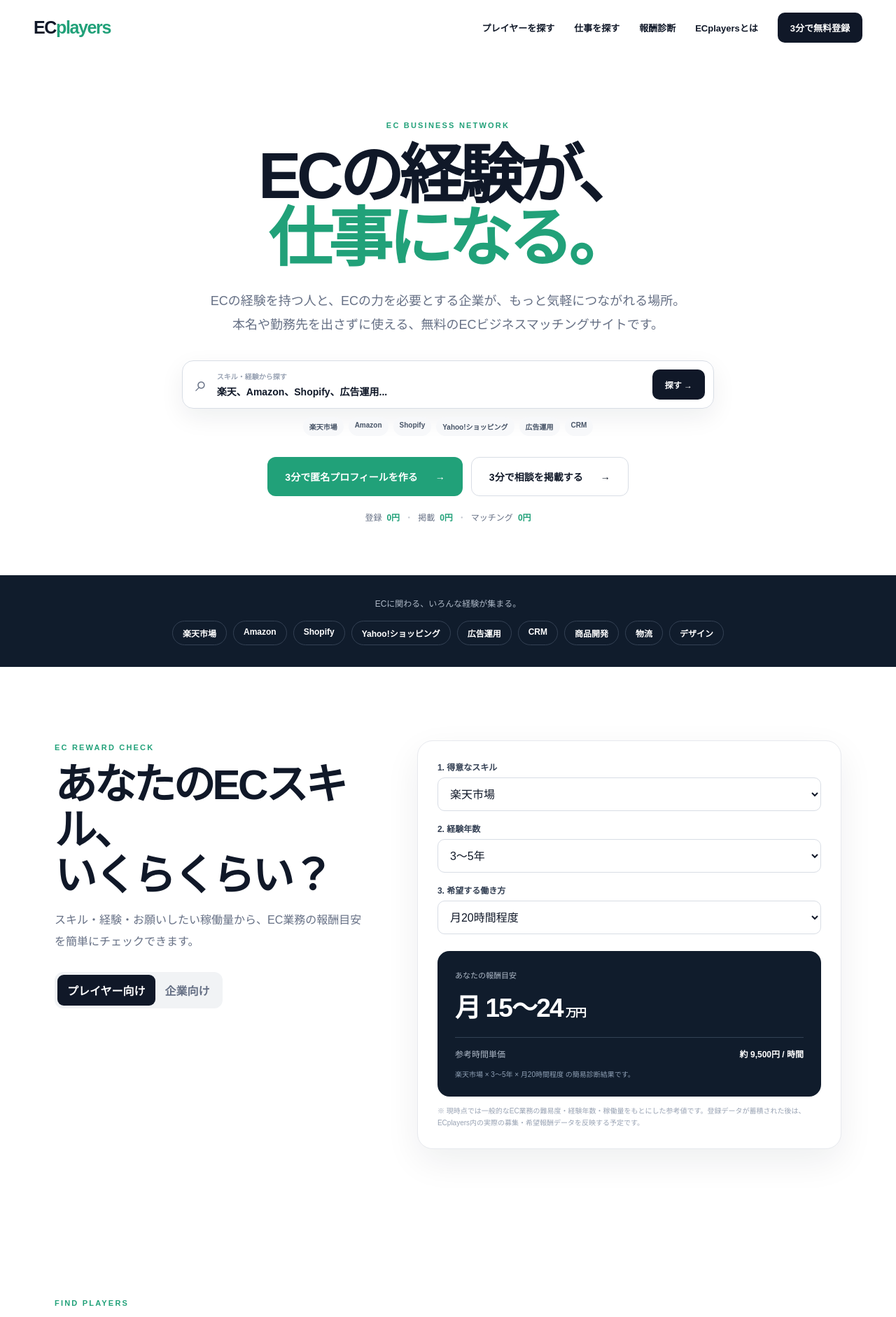
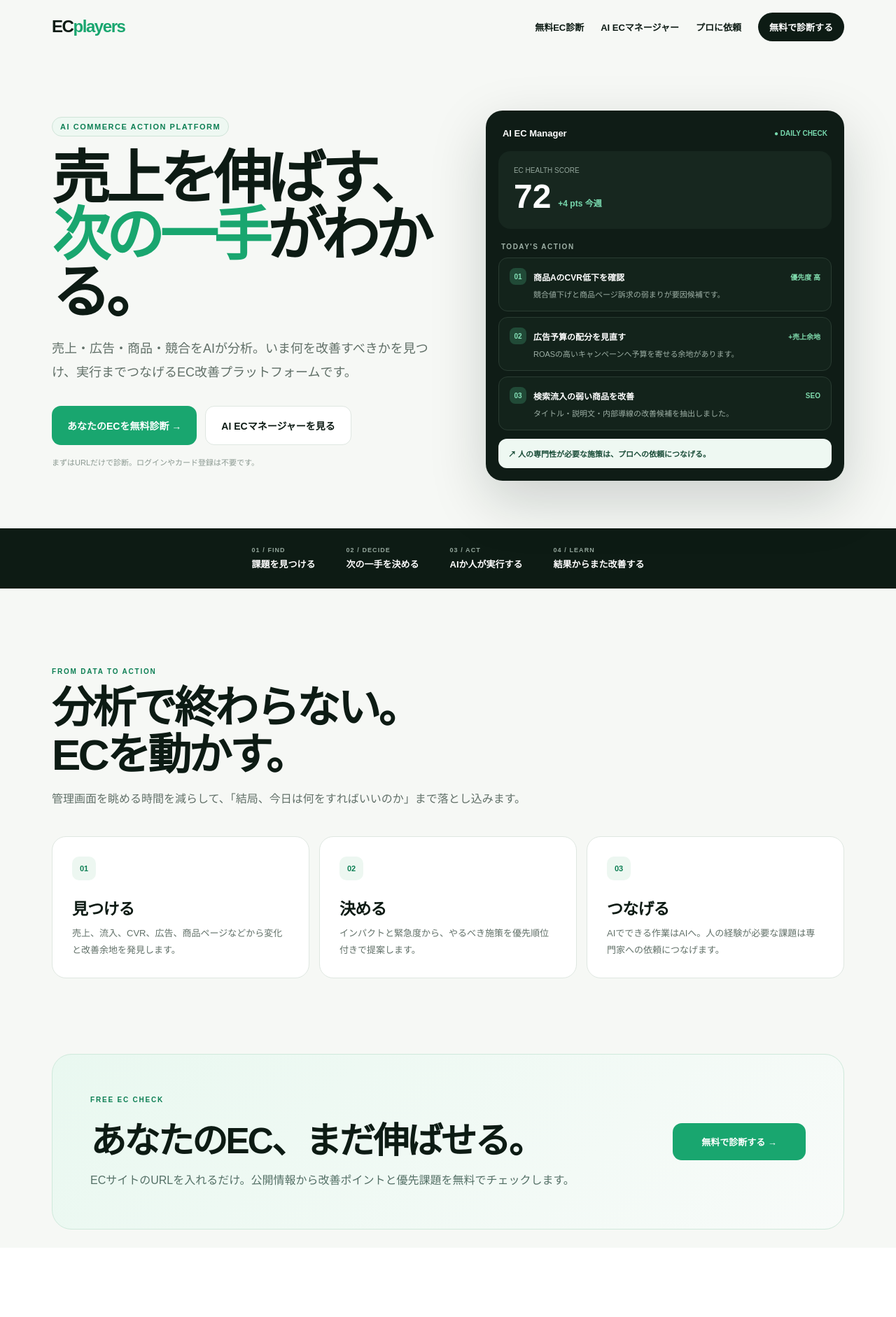
Before and after one commit to hrt14/ecplayers, a Next.js app: page / in a window 1280 px wide. Shown: the top 1882 px of the page at 70% size. Built offline with nearby package versions, Linux system fonts and the light colour scheme.

Commit message:
Rebuild ECplayers around AI EC action platform

```diff
--- a/app/page.tsx
+++ b/app/page.tsx
@@ -1,75 +1,120 @@
-import MarketDiagnosis from './MarketDiagnosis'
+import styles from './Home.module.css'
 
-const playerTags = ['楽天市場', 'Amazon', 'Shopify', 'Yahoo!ショッピング', '広告運用', 'CRM', '商品開発', '物流', 'デザイン']
-
-const players = [
-  { id: '01842', title: '楽天市場の運営・改善が得意', meta: 'EC運営 10年以上', availability: '月20〜40時間', tags: ['楽天市場', 'RPP', '商品ページ改善'], text: '年商10億円規模のEC事業で運営経験。売上分析から広告運用、商品ページ改善まで対応可能。' },
-  { id: '00617', title: 'Amazon広告・商品改善を支援', meta: 'EC支援 7年以上', availability: '月10〜30時間', tags: ['Amazon', '広告運用', 'SEO'], text: 'メーカー・小売のAmazon運用を経験。広告最適化と商品ページ改善を中心に支援できます。' },
-  { id: '02109', title: '自社ECのグロースが得意', meta: 'EC責任者経験あり', availability: '月20時間〜', tags: ['Shopify', 'CRM', '分析'], text: '自社ECの立ち上げから運営改善まで経験。CRM、LTV改善、サイト分析を横断して対応。' },
-  { id: '01456', title: 'ECデザイン・LP改善を担当', meta: '制作経験 8年以上', availability: 'スポット相談可', tags: ['デザイン', 'LP', 'バナー'], text: 'EC向けクリエイティブを中心に、LP・商品画像・広告バナーの改善に対応できます。' },
-  { id: '00983', title: '物流・バックヤード改善が得意', meta: '物流管理 10年以上', availability: '月10時間〜', tags: ['物流', '在庫', '業務改善'], text: '出荷、在庫、倉庫連携などECバックヤードの改善と運用設計を経験しています。' },
-  { id: '02531', title: '商品企画から販売まで伴走', meta: 'メーカーEC経験あり', availability: 'プロジェクト可', tags: ['商品開発', '販促', 'モール'], text: '商品企画・発売・販促まで一連のEC業務を経験。新商品の立ち上げ支援が可能です。' },
+const tasks = [
+  { n: '01', title: '商品AのCVR低下を確認', body: '競合値下げと商品ページ訴求の弱まりが要因候補です。', impact: '優先度 高' },
+  { n: '02', title: '広告予算の配分を見直す', body: 'ROASの高いキャンペーンへ予算を寄せる余地があります。', impact: '+売上余地' },
+  { n: '03', title: '検索流入の弱い商品を改善', body: 'タイトル・説明文・内部導線の改善候補を抽出しました。', impact: 'SEO' },
 ]
 
-const jobs = [
-  { id: '00321', title: '楽天市場の売上改善を相談したい', company: '食品メーカー', condition: '月15〜25万円', tags: ['楽天', '月20時間程度', 'リモート'], text: 'EC年商1〜5億円。楽天市場の改善を一緒に進められる経験者を探しています。' },
-  { id: '00148', title: 'Amazon運営を一緒に伸ばしたい', company: '生活雑貨メーカー', condition: '月10〜20万円', tags: ['Amazon', '広告運用', 'リモート'], text: '広告と商品ページを中心に、運用を伴走してくれるプレイヤーを探しています。' },
-  { id: '00402', title: 'ShopifyのCRM改善を相談したい', company: 'D2Cブランド', condition: '条件応相談', tags: ['Shopify', 'CRM', 'スポット可'], text: 'リピート率とLTV改善のため、CRM施策を一緒に設計できる経験者を探しています。' },
+const features = [
+  ['今日やること', '数字の変化から、優先して着手すべき施策を絞り込みます。'],
+  ['売上・CVR分析', 'セッション、CVR、客単価に分解してボトルネックを見つけます。'],
+  ['広告分析', '広告費・ROAS・CPC・CVRを見ながら予算配分の改善余地を探します。'],
+  ['商品・競合分析', '商品ページ、価格、訴求、競合との差から改善候補を整理します。'],
 ]
 
 export default function Home() {
   return (
-    <main>
-      <header className="header">
-        <a className="logo" href="#">EC<span>players</span></a>
-        <nav>
-          <a href="#players">プレイヤーを探す</a>
-          <a href="#jobs">仕事を探す</a>
-          <a href="#diagnosis">報酬診断</a>
-          <a href="#about">ECplayersとは</a>
-          <a className="navButton" href="#register">3分で無料登録</a>
+    <main className={styles.page}>
+      <header className={styles.header}>
+        <a href="/" className={styles.brand}>EC<span>players</span></a>
+        <nav className={styles.nav}>
+          <a href="/diagnosis">無料EC診断</a>
+          <a href="/ai-manager">AI ECマネージャー</a>
+          <a href="#pro">プロに依頼</a>
+          <a href="/diagnosis">無料で診断する</a>
         </nav>
       </header>
 
-      <section className="hero">
-        <div className="eyebrow">EC BUSINESS NETWORK</div>
-        <h1>ECの経験が、<br /><em>仕事になる。</em></h1>
-        <p className="lead">ECの経験を持つ人と、ECの力を必要とする企業が、もっと気軽につながれる場所。<br className="desktop" />本名や勤務先を出さずに使える、無料のECビジネスマッチングサイトです。</p>
-        <div className="searchBox"><div className="searchIcon">⌕</div><div className="searchCopy"><small>スキル・経験から探す</small><strong>楽天、Amazon、Shopify、広告運用...</strong></div><a href="#players">探す →</a></div>
-        <div className="quickTags">{playerTags.slice(0,6).map(tag => <a href="#players" key={tag}>{tag}</a>)}</div>
-        <div className="actions" id="register"><a className="primary" href="#players">3分で匿名プロフィールを作る <b>→</b></a><a className="secondary" href="#jobs">3分で相談を掲載する <b>→</b></a></div>
-        <div className="freeLine"><span>登録</span><b>0円</b><i>・</i><span>掲載</span><b>0円</b><i>・</i><span>マッチング</span><b>0円</b></div>
+      <section className={styles.hero}>
+        <div>
+          <div className={styles.eyebrow}>AI COMMERCE ACTION PLATFORM</div>
+          <h1>売上を伸ばす、<br /><em>次の一手</em>がわかる。</h1>
+          <p className={styles.heroLead}>売上・広告・商品・競合をAIが分析。いま何を改善すべきかを見つけ、実行までつなげるEC改善プラットフォームです。</p>
+          <div className={styles.actions}>
+            <a className={styles.primary} href="/diagnosis">あなたのECを無料診断 →</a>
+            <a className={styles.secondary} href="/ai-manager">AI ECマネージャーを見る</a>
+          </div>
+          <p className={styles.micro}>まずはURLだけで診断。ログインやカード登録は不要です。</p>
+        </div>
+
+        <div className={styles.dashboard} aria-label="AI ECマネージャーの画面イメージ">
+          <div className={styles.dashTop}><strong>AI EC Manager</strong><span className={styles.live}>● DAILY CHECK</span></div>
+          <div className={styles.score}>
+            <small>EC HEALTH SCORE</small>
+            <div className={styles.scoreRow}><strong>72</strong><span>+4 pts 今週</span></div>
+          </div>
+          <div className={styles.todayTitle}>TODAY&apos;S ACTION</div>
+          {tasks.map(task => (
+            <div className={styles.task} key={task.n}>
+              <div className={styles.taskTop}><span className={styles.num}>{task.n}</span><strong>{task.title}</strong><span className={styles.impact}>{task.impact}</span></div>
+              <p>{task.body}</p>
+            </div>
+          ))}
+          <div className={styles.handoff}>↗ 人の専門性が必要な施策は、プロへの依頼につなげる。</div>
+        </div>
       </section>
 
-      <section className="networkStrip"><p>ECに関わる、いろんな経験が集まる。</p><div>{playerTags.map(tag => <span key={tag}>{tag}</span>)}</div></section>
-
-      <MarketDiagnosis />
-
-      <section className="section" id="players">
-        <div className="sectionHeadRow"><div className="sectionHeading"><span>FIND PLAYERS</span><h2>会社名ではなく、<br />できることで探す。</h2><p>仕事に必要なスキル・経歴・稼働条件だけで探せる、匿名のECプレイヤーデータベース。</p></div><a className="textLink" href="#">プレイヤーをすべて見る →</a></div>
-        <div className="notice"><b>掲載イメージ</b><span>実際の登録が始まると、ここに匿名プレイヤーが増えていきます。</span></div>
-        <div className="cardGrid playerGrid">
-          {players.map((p, index) => <article className="profileCard" key={p.id}><div className="cardTop"><div className={`avatar a${index % 3}`}>P</div><div><small>PLAYER #{p.id}</small><strong>{p.meta}</strong></div><span className="availability">{p.availability}</span></div><h3>{p.title}</h3><div className="tags">{p.tags.map(t => <span key={t}>{t}</span>)}</div><p>{p.text}</p><button>この人に連絡してみる <span>→</span></button></article>)}
+      <section className={styles.strip}>
+        <div className={styles.stripInner}>
+          <div className={styles.stripItem}><small>01 / FIND</small><strong>課題を見つける</strong></div>
+          <div className={styles.stripItem}><small>02 / DECIDE</small><strong>次の一手を決める</strong></div>
+          <div className={styles.stripItem}><small>03 / ACT</small><strong>AIか人が実行する</strong></div>
+          <div className={styles.stripItem}><small>04 / LEARN</small><strong>結果からまた改善する</strong></div>
         </div>
-        <div className="centerAction"><a href="#register">あなたのEC経験も登録する →</a><small>本名・勤務先の公開は不要です</small></div>
       </section>
 
-      <section className="section jobsSection" id="jobs">
-        <div className="sectionHeadRow"><div className="sectionHeading"><span>FIND WORK</span><h2>「ちょっと相談したい」も、<br />立派な仕事になる。</h2><p>企業名を公開せず、課題・条件・必要な経験からプレイヤーを募集できます。</p></div><a className="textLink" href="#">仕事をすべて見る →</a></div>
-        <div className="notice white"><b>案件掲載イメージ</b><span>業務委託・副業・スポット相談など、ECの仕事を幅広く掲載できます。</span></div>
-        <div className="jobGrid">{jobs.map(j => <article className="jobCard" key={j.id}><div className="jobHeader"><div className="jobLabel">COMPANY #{j.id}</div><span className="statusDot">● 募集中</span></div><div className="companyType">{j.company}</div><h3>{j.title}</h3><strong className="condition">{j.condition}</strong><div className="tags">{j.tags.map(t => <span key={t}>{t}</span>)}</div><p>{j.text}</p><button>この企業に連絡してみる <span>→</span></button></article>)}</div>
-        <div className="companyCta"><div><span>FOR COMPANIES</span><h3>ECの課題を、まず匿名で出してみる。</h3><p>採用ほど重くなく、問い合わせほど曖昧でもない。「誰かに相談したい」を無料で掲載できます。</p></div><a href="#register">3分で相談を掲載 →</a></div>
+      <section className={styles.section}>
+        <div className={styles.sectionHead}>
+          <span className={styles.label}>FROM DATA TO ACTION</span>
+          <h2>分析で終わらない。<br />ECを動かす。</h2>
+          <p>管理画面を眺める時間を減らして、「結局、今日は何をすればいいのか」まで落とし込みます。</p>
+        </div>
+        <div className={styles.steps}>
+          <article className={styles.step}><span className={styles.stepNum}>01</span><h3>見つける</h3><p>売上、流入、CVR、広告、商品ページなどから変化と改善余地を発見します。</p></article>
+          <article className={styles.step}><span className={styles.stepNum}>02</span><h3>決める</h3><p>インパクトと緊急度から、やるべき施策を優先順位付きで提案します。</p></article>
+          <article className={styles.step}><span className={styles.stepNum}>03</span><h3>つなげる</h3><p>AIでできる作業はAIへ。人の経験が必要な課題は専門家への依頼につなげます。</p></article>
+        </div>
       </section>
 
-      <section className="sideBySide"><article><span>FOR PLAYERS</span><h2>会社員でも、<br />気軽に登録できる。</h2><p>名前や勤務先を公開せず、ECの経験と「こんな仕事なら話を聞きたい」だけ登録。今すぐ転職や独立を考えていなくても使えます。</p><a href="#register">匿名プロフィールを作る →</a></article><article className="forCompany"><span>FOR COMPANIES</span><h2>採用前に、<br />まず話せる。</h2><p>求人票を作り込まなくても、困っていることと条件だけで掲載できます。気になるプレイヤーがいたら「連絡してみる」。</p><a href="#register">匿名で相談を掲載する →</a></article></section>
+      <section className={styles.diagnosisBand}>
+        <div className={styles.diagnosisCard}>
+          <div><span className={styles.label}>FREE EC CHECK</span><h2>あなたのEC、まだ伸ばせる。</h2><p>ECサイトのURLを入れるだけ。公開情報から改善ポイントと優先課題を無料でチェックします。</p></div>
+          <a href="/diagnosis">無料で診断する →</a>
+        </div>
+      </section>
 
-      <section className="philosophy" id="about"><div><span>WHY ECplayers?</span><h2>もっと気軽に、<br />もっと直接つながれる<br />EC業界へ。</h2></div><div className="philosophyText"><p>ECの仕事には、運営、広告、制作、物流、商品開発など、たくさんの専門性があります。</p><p>ECplayersは、その経験を持つ人と必要とする企業が、肩書きや会社名に縛られず出会える場所をつくります。</p><strong>まずは「ちょっと話してみる」から。</strong></div></section>
+      <section className={styles.manager} id="manager">
+        <div className={styles.managerInner}>
+          <div className={styles.managerCopy}><span className={styles.label}>AI EC MANAGER</span><h2>EC運営に、<br />もう一人のマネージャーを。</h2><p>無料診断の先では、毎日のデータを見て「今日やるべきこと」を提案するAI ECマネージャーへ。自社ECにも、複数クライアントを持つコンサル・代理店にも使える設計を目指します。</p><a href="/ai-manager">詳しく見る →</a></div>
+          <div className={styles.featureGrid}>{features.map(([title, text]) => <article className={styles.feature} key={title}><b>{title}</b><p>{text}</p></article>)}</div>
+        </div>
+      </section>
 
-      <section className="privacyBlock"><div className="lock">◎</div><div><span>ANONYMOUS BY DESIGN</span><h2>仕事に必要な情報だけ。</h2><p>公開プロフィールに本名・勤務先・住所・電話番号は必要ありません。スキル、経歴、希望条件など、マッチングに必要な情報だけで登録できます。</p></div><div className="privacyItems"><p><b>✓</b> 匿名プロフィール</p><p><b>✓</b> 企業も匿名掲載OK</p><p><b>✓</b> 連絡先は一般公開しない</p></div></section>
+      <section className={styles.pro} id="pro">
+        <div className={styles.proCard}>
+          <div><span className={styles.label}>HUMAN WHEN NEEDED</span><h2>AIで足りない仕事は、<br />プロへ。</h2><p>ECplayersが人材データベースをゼロから抱えるのではなく、まずAIが課題を具体化。専門家が必要な施策だけ、既存のEC専門家ネットワーク等への連携を検討します。</p><div className={styles.coming}>専門家連携は今後の実装予定です。</div></div>
+          <div className={styles.flow}><div className={styles.flowItem}><span>01</span>AIが課題を発見</div><div className={styles.flowItem}><span>02</span>必要なスキルと業務を定義</div><div className={styles.flowItem}><span>03</span>人が必要かを判断</div><div className={styles.flowItem}><span>04</span>最適な専門家へつなぐ</div></div>
+        </div>
+      </section>
 
-      <section className="cta"><span>JOIN ECplayers</span><h2>ECの経験と仕事が、<br />ここに集まる。</h2><p>登録も、掲載も、マッチングも無料。まず3分で始められます。</p><div className="actions"><a className="primary light" href="#register">匿名プロフィールを作る →</a><a className="secondary dark" href="#register">相談を掲載する →</a></div></section>
+      <section className={styles.audience}>
+        <div className={styles.sectionHead}><span className={styles.label}>FOR EVERY EC PLAYER</span><h2>企業だけのツールではありません。</h2></div>
+        <div className={styles.audienceGrid}>
+          <article className={styles.audienceCard}><small>EC BUSINESS</small><h3>EC事業者・ショップ運営者</h3><p>自社の売上改善ポイントを継続的に把握し、次にやることを迷わない。</p></article>
+          <article className={styles.audienceCard}><small>EC TEAM</small><h3>企業のEC担当者</h3><p>複数チャネルの情報を整理して、社内で優先順位を共有しやすくする。</p></article>
+          <article className={styles.audienceCard}><small>EC PROFESSIONAL</small><h3>コンサル・代理店</h3><p>複数クライアントをAIにチェックさせ、見るべき案件へ時間を集中する。</p></article>
+        </div>
+      </section>
 
-      <footer><a className="logo" href="#">EC<span>players</span></a><span>無料のECビジネスマッチングサイト</span><nav><a href="#about">ECplayersとは</a><a href="#diagnosis">報酬診断</a><a href="#players">プレイヤー</a><a href="#jobs">仕事</a></nav><small>© ECplayers</small></footer>
+      <section className={styles.finalCta}>
+        <span className={styles.label}>START WITH A FREE CHECK</span>
+        <h2>まず、次の一手を<br />見つけよう。</h2>
+        <p>URLを入力して、ECplayersの無料EC診断を試せます。</p>
+        <div className={styles.actions}><a className={styles.primary} href="/diagnosis">無料EC診断を始める →</a><a className={styles.secondary} href="/ai-manager">AI ECマネージャーを見る</a></div>
+      </section>
+
+      <footer className={styles.footer}><a href="/" className={styles.brand}>EC<span>players</span></a><span>売上を伸ばす、次の一手がわかる。</span><nav><a href="/diagnosis">無料診断</a><a href="/ai-manager">AI ECマネージャー</a><a href="/legacy">旧サイト</a></nav><span className={styles.operator}>運営：まんがびと</span></footer>
     </main>
   )
 }
```
